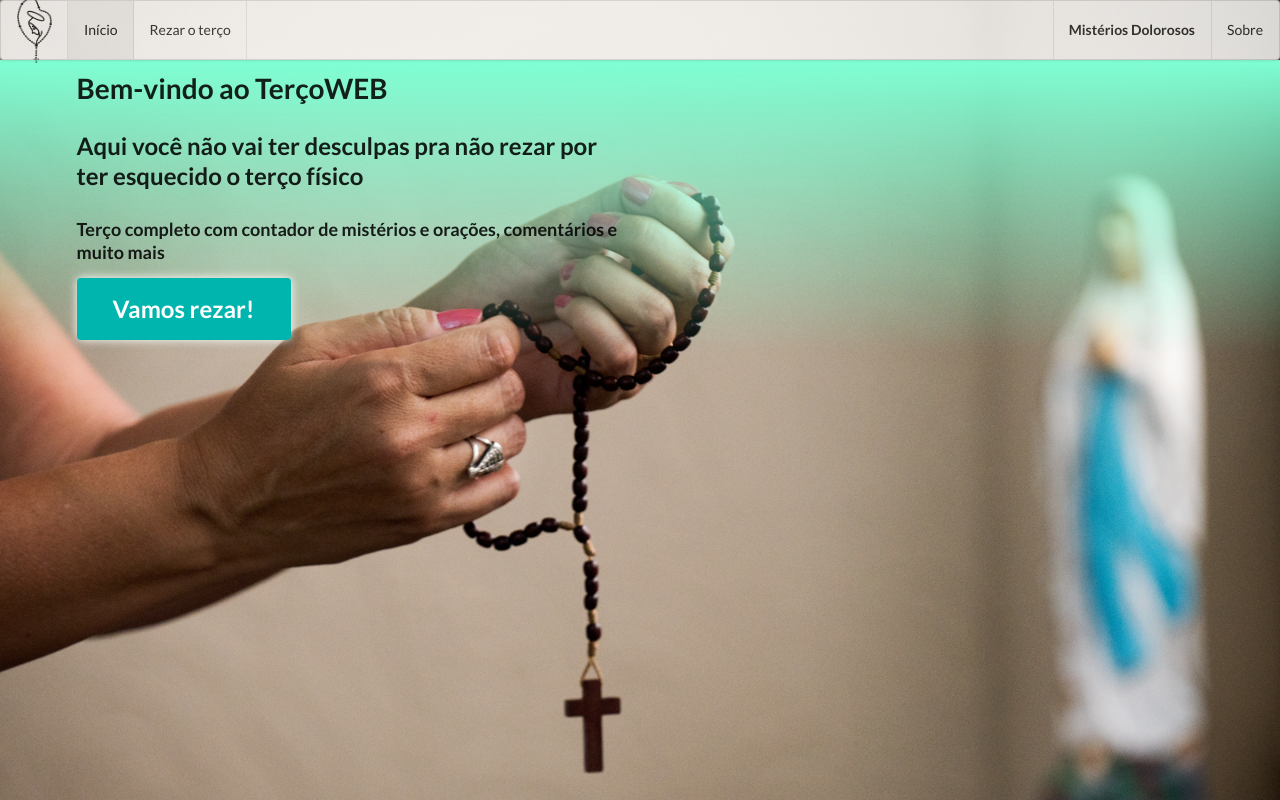
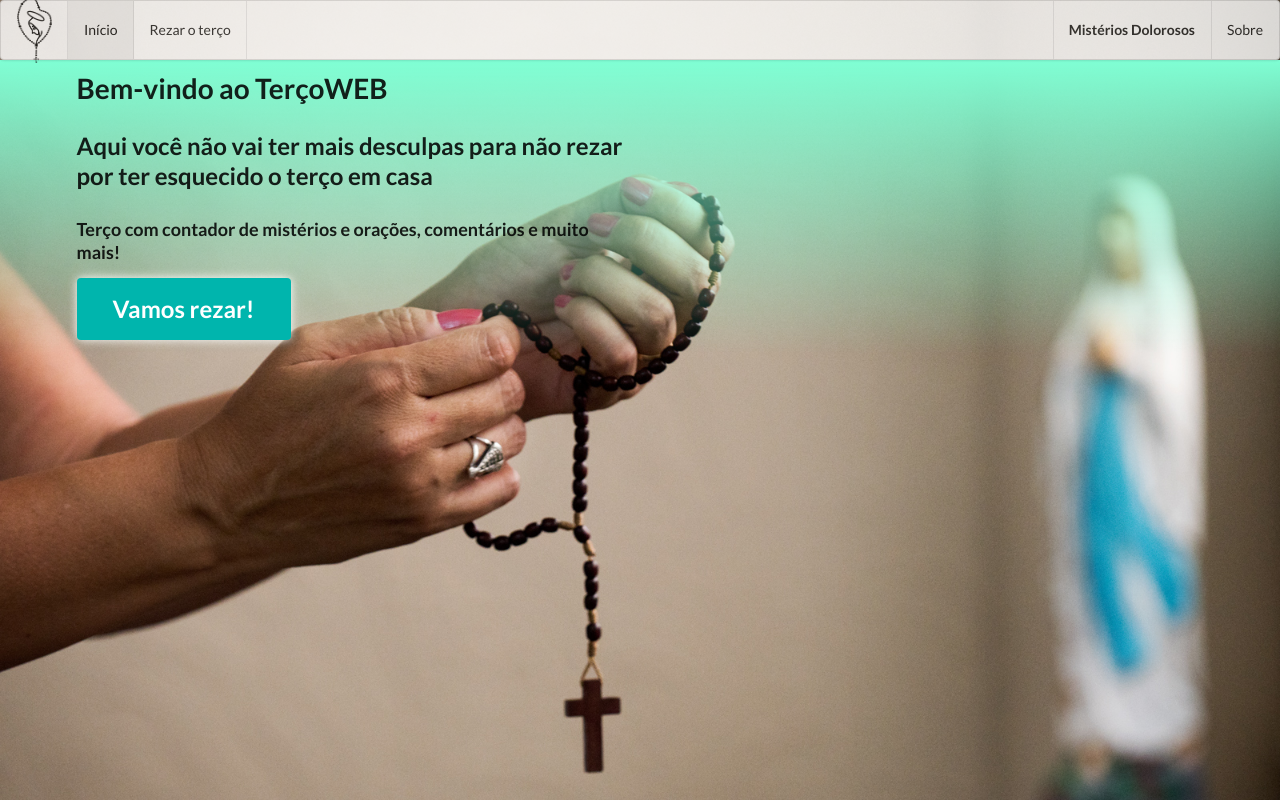
Before and after one commit to imatheusmoreira/Terco-WEB, an Angular app: page /home in a window 1280 px wide. Built offline with nearby package versions, Linux system fonts and the light colour scheme.

Commit message:
Bux fixes

```diff
--- a/src/app/terco-home/terco-home.component.html
+++ b/src/app/terco-home/terco-home.component.html
@@ -1,8 +1,8 @@
 <div class="ui stackable two column grid container">
     <div class="column">
         <h1 class="ui header">Bem-vindo ao TerçoWEB</h1>
-        <h2>Aqui você não vai ter desculpas pra não rezar por ter esquecido o terço físico</h2>
-        <h3>Terço completo com contador de mistérios e orações, comentários e muito mais</h3>
+        <h2>Aqui você não vai ter mais desculpas para não rezar por ter esquecido o terço em casa</h2>
+        <h3>Terço com contador de mistérios e orações, comentários e muito mais!</h3>
         <button class="ui massive teal button" (click)="irParaoTerco()" style="box-shadow: 0px 0px 10px white;">Vamos rezar!</button>
     </div>
     <div class="column">
--- a/src/app/terco-rezar/terco-rezar.component.ts
+++ b/src/app/terco-rezar/terco-rezar.component.ts
@@ -140,17 +140,18 @@ export class TercoRezarComponent implements OnInit {
   }
 
   public getOracaoVetor() {
+    //Momento, Oração, mistério, usa contador.
     var oracoes: number[][] = [
       [1, 1, 0, 0],
       [2, 2, 0, 0],
       [3, 3, 0, 0],
       [4, 4, 0, 0],
       [5, 5, 0, 0], [5, 6, 0, 1], [5, 6, 0, 1], [5, 6, 0, 1], [8, 7, 0, 0], [8, 8, 0, 0],
-      [6, 21, 1, 0], [6, 6, 1, 1], [6, 6, 1, 1], [6, 6, 1, 1], [6, 6, 1, 1], [6, 6, 1, 1], [6, 6, 1, 1], [6, 6, 1, 1], [6, 6, 1, 1], [6, 6, 1, 1], [6, 6, 1, 1], [8, 7, 1, 0], [8, 8, 1, 0],
-      [6, 22, 2, 0], [6, 6, 2, 1], [6, 6, 2, 1], [6, 6, 2, 1], [6, 6, 2, 1], [6, 6, 2, 1], [6, 6, 2, 1], [6, 6, 2, 1], [6, 6, 2, 1], [6, 6, 2, 1], [6, 6, 2, 1], [8, 7, 2, 2], [8, 8, 2, 0],
-      [6, 23, 3, 0], [6, 6, 3, 1], [6, 6, 3, 1], [6, 6, 3, 1], [6, 6, 3, 1], [6, 6, 3, 1], [6, 6, 3, 1], [6, 6, 3, 1], [6, 6, 3, 1], [6, 6, 3, 1], [6, 6, 3, 1], [8, 7, 3, 2], [8, 8, 3, 0],
-      [6, 24, 4, 0], [6, 6, 4, 1], [6, 6, 4, 1], [6, 6, 4, 1], [6, 6, 4, 1], [6, 6, 4, 1], [6, 6, 4, 1], [6, 6, 4, 1], [6, 6, 4, 1], [6, 6, 4, 1], [6, 6, 4, 1], [8, 7, 4, 2], [8, 8, 4, 0],
-      [6, 25, 5, 0], [6, 6, 5, 1], [6, 6, 5, 1], [6, 6, 5, 1], [6, 6, 5, 1], [6, 6, 5, 1], [6, 6, 5, 1], [6, 6, 5, 1], [6, 6, 5, 1], [6, 6, 5, 1], [6, 6, 5, 1], [8, 7, 5, 2], [8, 8, 5, 0],
+      [6, 21, 1, 0], [6, 5, 1, 0], [6, 6, 1, 1], [6, 6, 1, 1], [6, 6, 1, 1], [6, 6, 1, 1], [6, 6, 1, 1], [6, 6, 1, 1], [6, 6, 1, 1], [6, 6, 1, 1], [6, 6, 1, 1], [6, 6, 1, 1], [8, 7, 1, 0], [8, 8, 1, 0],
+      [6, 22, 2, 0], [6, 5, 2, 0], [6, 6, 2, 1], [6, 6, 2, 1], [6, 6, 2, 1], [6, 6, 2, 1], [6, 6, 2, 1], [6, 6, 2, 1], [6, 6, 2, 1], [6, 6, 2, 1], [6, 6, 2, 1], [6, 6, 2, 1], [8, 7, 2, 2], [8, 8, 2, 0],
+      [6, 23, 3, 0], [6, 5, 3, 0], [6, 6, 3, 1], [6, 6, 3, 1], [6, 6, 3, 1], [6, 6, 3, 1], [6, 6, 3, 1], [6, 6, 3, 1], [6, 6, 3, 1], [6, 6, 3, 1], [6, 6, 3, 1], [6, 6, 3, 1], [8, 7, 3, 2], [8, 8, 3, 0],
+      [6, 24, 4, 0], [6, 5, 4, 0], [6, 6, 4, 1], [6, 6, 4, 1], [6, 6, 4, 1], [6, 6, 4, 1], [6, 6, 4, 1], [6, 6, 4, 1], [6, 6, 4, 1], [6, 6, 4, 1], [6, 6, 4, 1], [6, 6, 4, 1], [8, 7, 4, 2], [8, 8, 4, 0],
+      [6, 25, 5, 0], [6, 5, 5, 0], [6, 6, 5, 1], [6, 6, 5, 1], [6, 6, 5, 1], [6, 6, 5, 1], [6, 6, 5, 1], [6, 6, 5, 1], [6, 6, 5, 1], [6, 6, 5, 1], [6, 6, 5, 1], [6, 6, 5, 1], [8, 7, 5, 2], [8, 8, 5, 0],
       [7, 9, 0, 0], [7, 10, 0, 0]
     ];
     return oracoes;
--- a/src/app/terco-sobre/terco-sobre.component.html
+++ b/src/app/terco-sobre/terco-sobre.component.html
@@ -29,7 +29,7 @@
       São Luís diz que <i>"É uma pena ver como a maior parte das pessoas rezam o Rosário. Rezam-no com uma precipitação
       espantosa, devoram até a maior parte das palavras. Não se cumprimentaria desse modo ridículo ao último dos homens, e
       no entanto se imagina que Jesus e Maria se sentem honrados com isso! ...."</i>
-      <br><a target="_blank" href="https://pt.wikipedia.org/wiki/Rosário_(catolicismo)">Fonte</a>
+      <br><a target="_blank" href="https://pt.wikipedia.org/wiki/Rosário_(catolicismo)">Saiba mais</a>
     </h4>
   </div>
 
@@ -38,7 +38,7 @@
       Sobre este site
     </h2>
     <h4>
-      Desenvolvido com muito carinho por <b>Matheus Moreira</b>
+      Desenvolvido com muito carinho por <b>Matheus Moreira</b><i class="heart icon" style="color: firebrick"></i>
       <br>
       <a target="_blank" href="mailto:imatheusmoreiragmail.com"><i class="mail icon"></i>Fale comigo</a>
       &nbsp;&nbsp;
```
